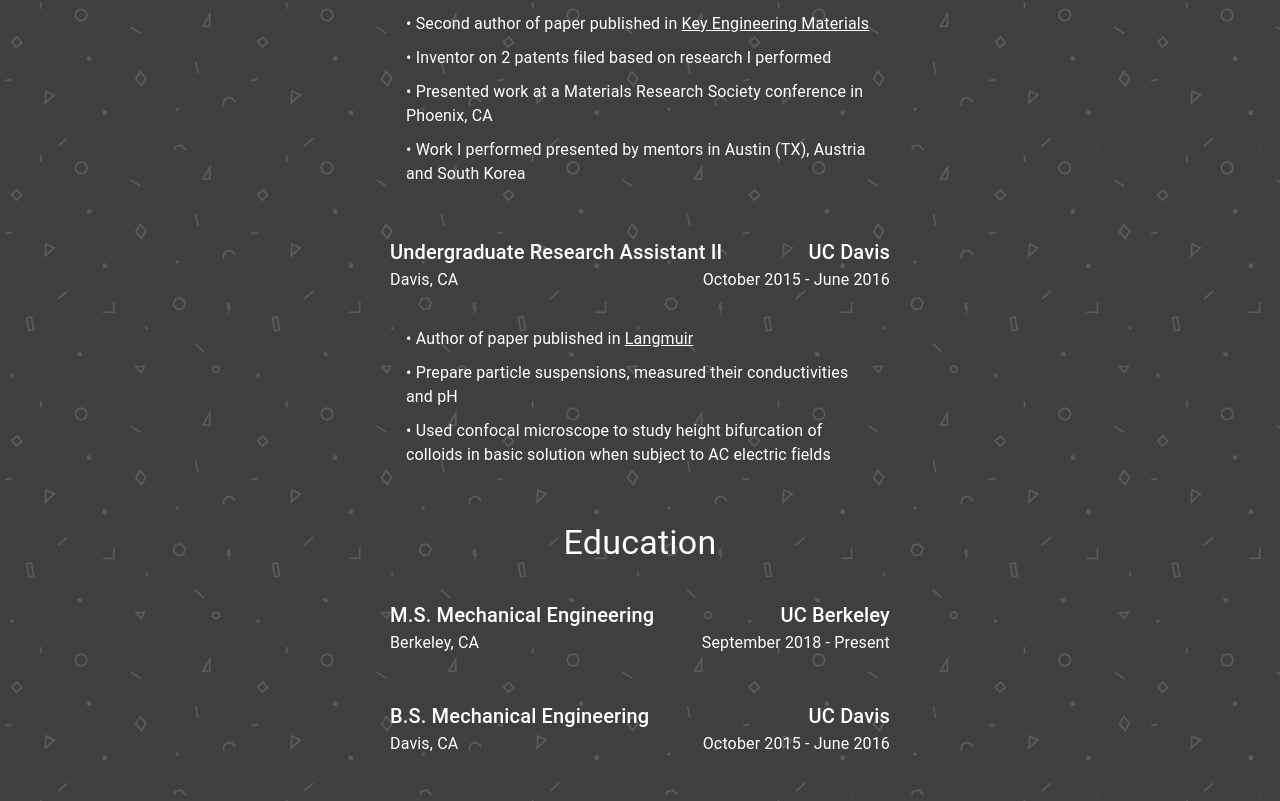
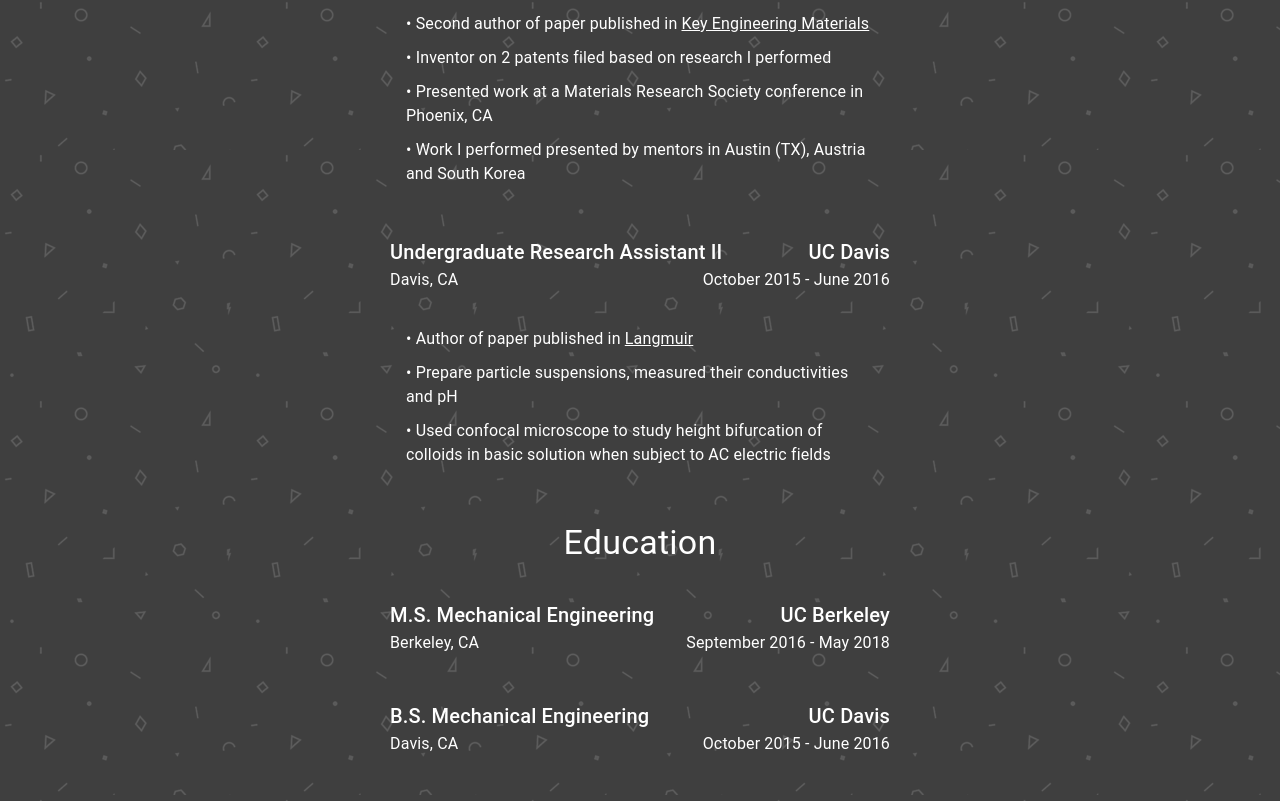
Before and after one commit to jeronimomora/jeronimomora, a React (Create React App) app: page / in a window 1280 px wide. Shown: the part 1785-2586 px from the top of the page. Built offline with nearby package versions, Linux system fonts and the light colour scheme.

Commit message:
Change master degree date

```diff
--- a/src/staticData/degrees.js
+++ b/src/staticData/degrees.js
@@ -2,7 +2,7 @@ const msMechanicalEngineering = {
 	title: 'M.S. Mechanical Engineering',
 	institution: 'UC Berkeley',
 	city: "Berkeley, CA",
-	date: "September 2018 - Present",
+	date: "September 2016 - May 2018",
 }
 
 const bsMechanicalEngineering = {
```
